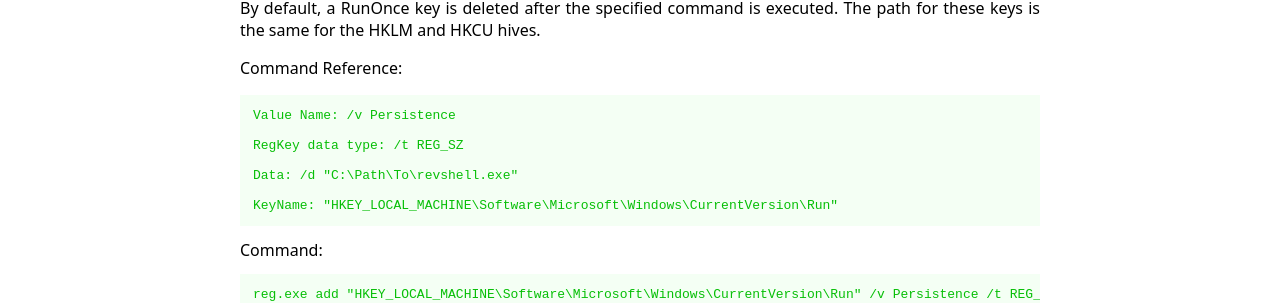
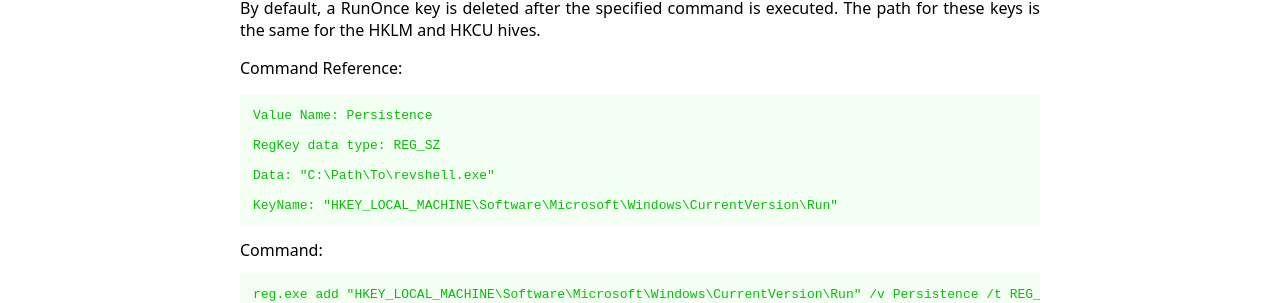
Before and after one commit to WADComs/WADComs.github.io, a Jekyll site: the page built from _wadcoms/Regexe-Persistence.md, in a window 1280 px wide. Shown: the part 243-546 px from the top of the page. Built offline with Jekyll 4.4.1, drawn with Linux system fonts in a browser that asks for light colours.

```diff
--- a/_wadcoms/Regexe-Persistence.md
+++ b/_wadcoms/Regexe-Persistence.md
@@ -4,11 +4,11 @@ description: |
 
   Command Reference:
 
-  	Value Name: /v Persistence
+  	Value Name: Persistence
 
-  	RegKey data type: /t REG_SZ
+  	RegKey data type: REG_SZ
 
-  	Data: /d "C:\Path\To\revshell.exe"
+  	Data: "C:\Path\To\revshell.exe"
 
   	KeyName: "HKEY_LOCAL_MACHINE\Software\Microsoft\Windows\CurrentVersion\Run"
 
```
